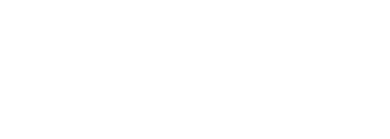
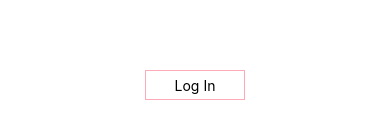
Before and after one commit to BartoszKlonowski/demo-oauth-rn-mobiles, a React Native app in the folder DemoOAuthMobiles/: screen / in a window 390 px wide. Shown: the part 337-476 px from the top of the page. Built offline with nearby package versions, Linux system fonts and the light colour scheme.

Commit message:
Implement the basic UI for sending the request

```diff
--- a/DemoOAuthMobiles/App.tsx
+++ b/DemoOAuthMobiles/App.tsx
@@ -1,18 +1,42 @@
-import React from 'react';
+import React, { useCallback } from 'react';
 import {
+  Linking,
   StyleSheet,
   View,
 } from 'react-native';
+import { Button } from './components/Button';
 
 function App(): React.JSX.Element {
+  const urlBase = "https://github.com/login/oauth/authorize";
+  const requestParams = {
+  }
+
+  const handlePress = useCallback(async () => {
+      const keys = Object.keys(requestParams);
+      const vals = Object.values(requestParams);
+      let reqParams = "";
+      for (let i = 0; i < keys.length; i++) {
+        reqParams += '&';
+        reqParams += `${keys[i]}=${vals[i]}`;
+      }
+      const reqUrl = urlBase + `?${reqParams}`;
+      console.log("requesting: ", reqUrl);
+      await Linking.openURL(reqUrl);
+  }, [urlBase]);
+
   return (
     <View style={styles.mainContainer}>
+      <Button onPress={handlePress} title='Log In'/>
     </View>
   );
 }
 
 const styles = StyleSheet.create({
-  mainContainer: {}
+  mainContainer: {
+    flex: 1,
+    alignItems: "center",
+    justifyContent: "center"
+  }
 });
 
 export default App;
--- /dev/null
+++ b/DemoOAuthMobiles/components/Button.tsx
@@ -0,0 +1,32 @@
+import React from "react";
+import { StyleSheet, Text, TouchableOpacity, View } from "react-native";
+
+interface Props {
+  onPress: () => void;
+  title: string;
+}
+
+export const Button = ({onPress, title}: Props) => {
+  return (
+    <TouchableOpacity style={styles.buttonContainer} onPress={onPress}>
+      <View style={styles.buttonContent}>
+        <Text>{title}</Text>
+      </View>
+    </TouchableOpacity>
+  );
+}
+
+const styles = StyleSheet.create({
+  buttonContainer: {
+    width: 100,
+    height: 30,
+    borderWidth: 1,
+    borderColor: "#FFAABB",
+    justifyContent: "center",
+    alignContent: "center"
+  },
+  buttonContent: {
+    justifyContent: "center",
+    alignItems: "center"
+  }
+})
```
